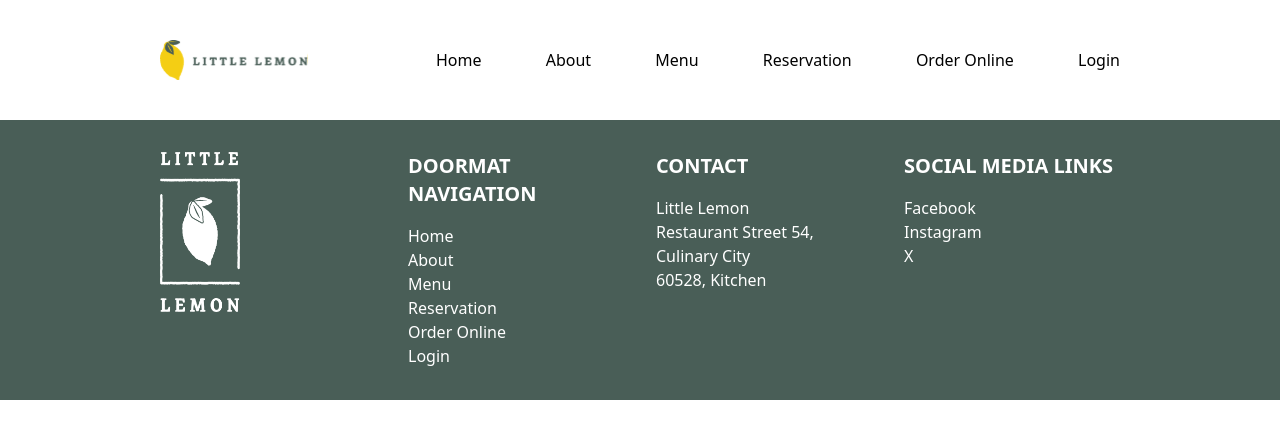
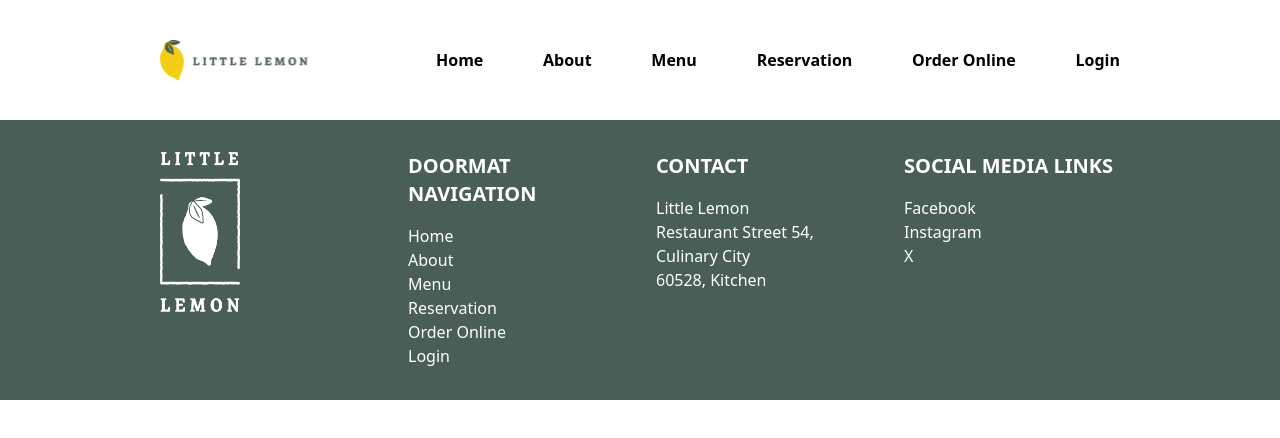
Before and after one commit to erickpatrick/coursera-meta-frontend-capstone-project-little-lemon, a React (Create React App) app: page / in a window 1280 px wide. Shown: the top 438 px of the page. Built offline with nearby package versions, Linux system fonts and the light colour scheme.

Commit message:
adjusts navigation links

```diff
--- a/src/components/Nav.jsx
+++ b/src/components/Nav.jsx
@@ -1,12 +1,12 @@
 export default function Nav() {
     return <nav className="w-full">
         <ul className="py-4 flex justify-between">
-            <li><a href="#">Home</a></li>
-            <li><a href="#">About</a></li>
-            <li><a href="#">Menu</a></li>
-            <li><a href="#">Reservation</a></li>
-            <li><a href="#">Order Online</a></li>
-            <li><a href="#">Login</a></li>
+            <li><a className="font-semibold hover:underline" href="#">Home</a></li>
+            <li><a className="font-semibold hover:underline" href="#">About</a></li>
+            <li><a className="font-semibold hover:underline" href="#">Menu</a></li>
+            <li><a className="font-semibold hover:underline" href="#">Reservation</a></li>
+            <li><a className="font-semibold hover:underline" href="#">Order Online</a></li>
+            <li><a className="font-semibold hover:underline" href="#">Login</a></li>
         </ul>
     </nav>
 }
```
